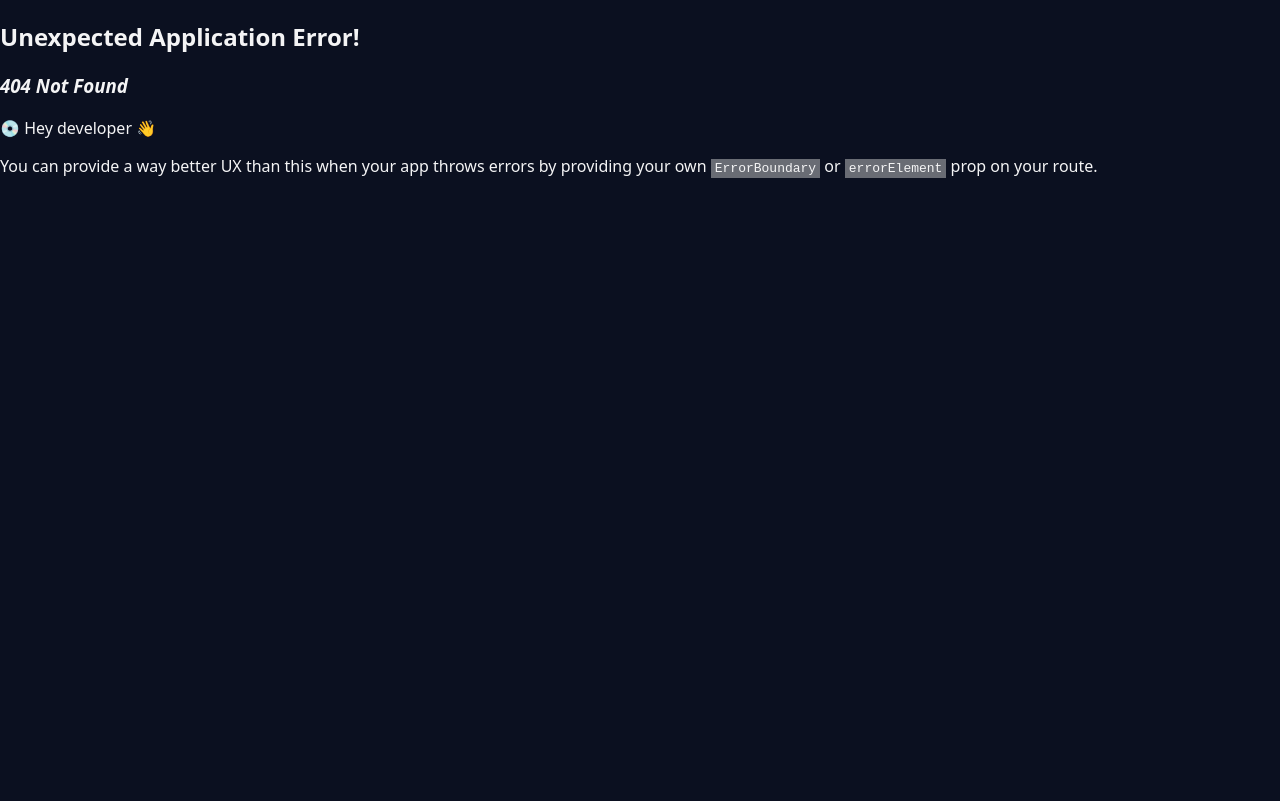
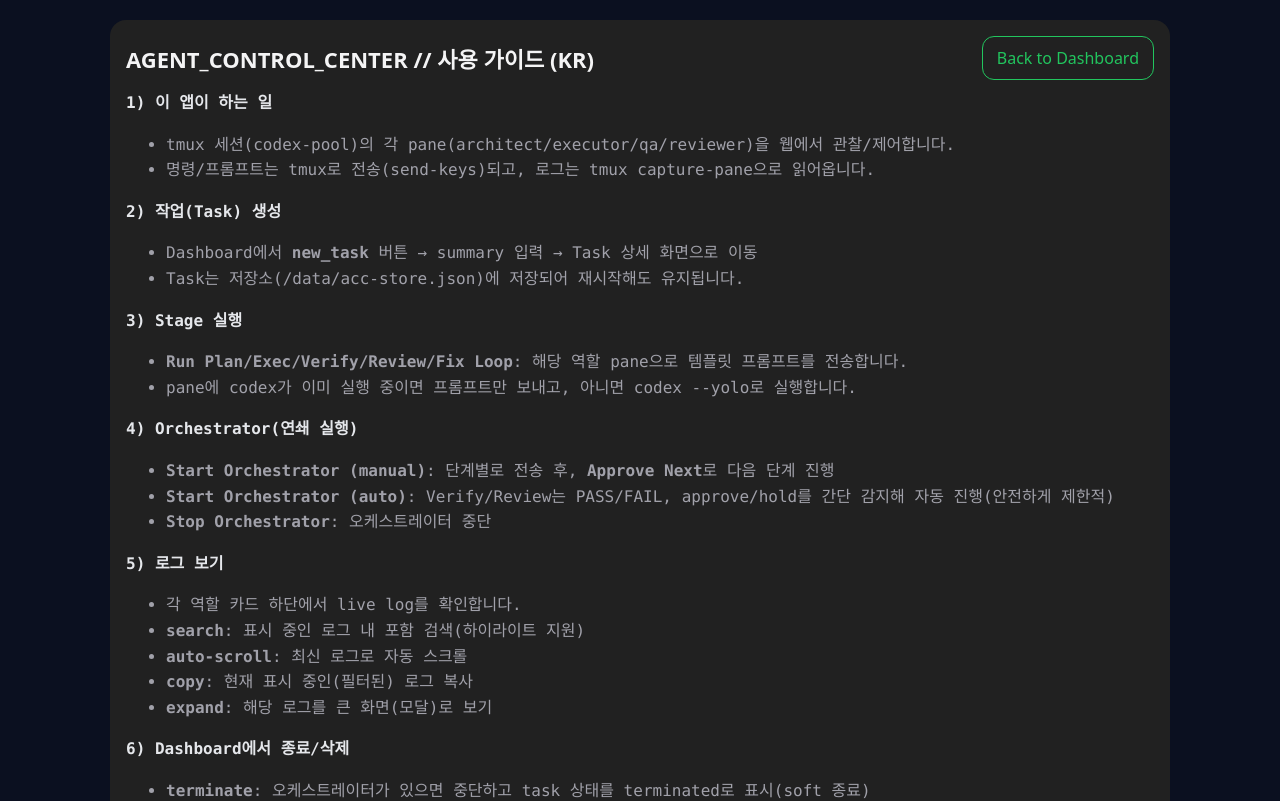
Before and after one commit to swlee3306/agent-control-center, a React (Vite) app in the folder web/: page /help in a window 1280 px wide. Before the commit this address had no page. Shown: the top 801 px of the page. Built offline with nearby package versions, Linux system fonts and the light colour scheme.

Commit message:
feat(ui): log highlight/expand + back/help + button active styles

```diff
--- a/web/src/router.tsx
+++ b/web/src/router.tsx
@@ -1,11 +1,13 @@
 import React from 'react';
 import { createBrowserRouter } from 'react-router-dom';
 import { DashboardPage } from './screens/DashboardPage';
+import { HelpPage } from './screens/HelpPage';
 import { TaskDetailPage } from './screens/TaskDetailPage';
 
 export const router = createBrowserRouter(
   [
     { path: '/', element: <DashboardPage /> },
+    { path: '/help', element: <HelpPage /> },
     { path: '/tasks/:taskId', element: <TaskDetailPage /> },
   ],
   {
--- a/web/src/screens/DashboardPage.tsx
+++ b/web/src/screens/DashboardPage.tsx
@@ -40,6 +40,9 @@ export function DashboardPage() {
             <button className="btn btnPrimary" onClick={() => void newTask()}>
               new_task
             </button>
+            <Link className="btn" style={{ borderColor: '#22c55e', color: '#22c55e', background: 'transparent' }} to="/help">
+              help
+            </Link>
             <button className="btn" onClick={() => void refresh()}>
               refresh_log
             </button>
--- /dev/null
+++ b/web/src/screens/HelpPage.tsx
@@ -0,0 +1,63 @@
+import React from 'react';
+import { Link } from 'react-router-dom';
+
+export function HelpPage() {
+  return (
+    <div className="container" style={{ maxWidth: 1100 }}>
+      <div className="card" style={{ background: '#212121', marginBottom: 16 }}>
+        <div className="spread">
+          <div style={{ fontWeight: 900, fontSize: 22 }}>AGENT_CONTROL_CENTER // 사용 가이드 (KR)</div>
+          <Link className="btn" style={{ borderColor: '#22c55e', color: '#22c55e', background: 'transparent' }} to="/">
+            Back to Dashboard
+          </Link>
+        </div>
+        <div className="mono" style={{ marginTop: 10, color: '#a1a1aa', lineHeight: 1.6 }}>
+          <div style={{ fontWeight: 900, color: '#e5e7eb' }}>1) 이 앱이 하는 일</div>
+          <ul>
+            <li>tmux 세션(codex-pool)의 각 pane(architect/executor/qa/reviewer)을 웹에서 관찰/제어합니다.</li>
+            <li>명령/프롬프트는 tmux로 전송(send-keys)되고, 로그는 tmux capture-pane으로 읽어옵니다.</li>
+          </ul>
+
+          <div style={{ fontWeight: 900, color: '#e5e7eb' }}>2) 작업(Task) 생성</div>
+          <ul>
+            <li>Dashboard에서 <b>new_task</b> 버튼 → summary 입력 → Task 상세 화면으로 이동</li>
+            <li>Task는 저장소(/data/acc-store.json)에 저장되어 재시작해도 유지됩니다.</li>
+          </ul>
+
+          <div style={{ fontWeight: 900, color: '#e5e7eb' }}>3) Stage 실행</div>
+          <ul>
+            <li><b>Run Plan/Exec/Verify/Review/Fix Loop</b>: 해당 역할 pane으로 템플릿 프롬프트를 전송합니다.</li>
+            <li>pane에 codex가 이미 실행 중이면 프롬프트만 보내고, 아니면 codex --yolo로 실행합니다.</li>
+          </ul>
+
+          <div style={{ fontWeight: 900, color: '#e5e7eb' }}>4) Orchestrator(연쇄 실행)</div>
+          <ul>
+            <li><b>Start Orchestrator (manual)</b>: 단계별로 전송 후, <b>Approve Next</b>로 다음 단계 진행</li>
+            <li><b>Start Orchestrator (auto)</b>: Verify/Review는 PASS/FAIL, approve/hold를 간단 감지해 자동 진행(안전하게 제한적)</li>
+            <li><b>Stop Orchestrator</b>: 오케스트레이터 중단</li>
+          </ul>
+
+          <div style={{ fontWeight: 900, color: '#e5e7eb' }}>5) 로그 보기</div>
+          <ul>
+            <li>각 역할 카드 하단에서 live log를 확인합니다.</li>
+            <li><b>search</b>: 표시 중인 로그 내 포함 검색(하이라이트 지원)</li>
+            <li><b>auto-scroll</b>: 최신 로그로 자동 스크롤</li>
+            <li><b>copy</b>: 현재 표시 중인(필터된) 로그 복사</li>
+            <li><b>expand</b>: 해당 로그를 큰 화면(모달)로 보기</li>
+          </ul>
+
+          <div style={{ fontWeight: 900, color: '#e5e7eb' }}>6) Dashboard에서 종료/삭제</div>
+          <ul>
+            <li><b>terminate</b>: 오케스트레이터가 있으면 중단하고 task 상태를 terminated로 표시(soft 종료)</li>
+            <li><b>delete</b>: task를 저장소에서 완전 삭제(복구 불가)</li>
+          </ul>
+
+          <div style={{ fontWeight: 900, color: '#e5e7eb' }}>Tip</div>
+          <ul>
+            <li>tmux pane이 섞였다고 느껴지면 Task Detail의 <b>Sync pane titles</b> 버튼을 눌러 역할명을 고정하세요.</li>
+          </ul>
+        </div>
+      </div>
+    </div>
+  );
+}
--- a/web/src/screens/TaskDetailPage.tsx
+++ b/web/src/screens/TaskDetailPage.tsx
@@ -1,5 +1,5 @@
 import React from 'react';
-import { useParams } from 'react-router-dom';
+import { Link, useParams } from 'react-router-dom';
 import {
   apiGet,
   apiPost,
@@ -16,11 +16,41 @@ function statusBadge(status: Status) {
   return 'badge badgeWarn';
 }
 
+function escapeRegExp(s: string) {
+  return s.replace(/[.*+?^${}()|[\]\\]/g, '\\$&');
+}
+
+function HighlightedLines({ text, q }: { text: string; q: string }) {
+  if (!q.trim()) return <>{text || '(waiting for tmux log...)'}</>;
+  const re = new RegExp(escapeRegExp(q), 'gi');
+  const lines = (text || '').split('\n');
+  return (
+    <>
+      {lines.map((line, i) => {
+        const parts: Array<string> = line.split(re);
+        const matches = line.match(re) ?? [];
+        return (
+          <React.Fragment key={i}>
+            {parts.map((p, j) => (
+              <React.Fragment key={j}>
+                {p}
+                {j < matches.length ? <span className="mark">{matches[j]}</span> : null}
+              </React.Fragment>
+            ))}
+            {i < lines.length - 1 ? '\n' : null}
+          </React.Fragment>
+        );
+      })}
+    </>
+  );
+}
+
 function RoleLog({ role }: { role: AgentRole }) {
   const [text, setText] = React.useState<string>('');
   const [q, setQ] = React.useState<string>('');
   const [autoScroll, setAutoScroll] = React.useState<boolean>(true);
   const [updatedAt, setUpdatedAt] = React.useState<string>('');
+  const [expanded, setExpanded] = React.useState<boolean>(false);
   const termRef = React.useRef<HTMLDivElement | null>(null);
 
   React.useEffect(() => {
@@ -88,6 +118,9 @@ function RoleLog({ role }: { role: AgentRole }) {
           <button className="btn" style={{ borderColor: '#3F3F46', color: '#a1a1aa' }} onClick={() => void copy()}>
             copy
           </button>
+          <button className="btn" style={{ borderColor: '#3F3F46', color: '#a1a1aa' }} onClick={() => setExpanded(true)}>
+            expand
+          </button>
         </div>
       </div>
 
@@ -116,9 +149,56 @@ function RoleLog({ role }: { role: AgentRole }) {
 
       <div ref={termRef} className="term" style={{ marginTop: 8, height: 160 }}>
         <div className="termLine" style={{ color: '#a1a1aa' }}>
-          {filtered || '(waiting for tmux log...)'}
+          <HighlightedLines text={filtered} q={q} />
         </div>
       </div>
+
+      {expanded ? (
+        <div className="modalOverlay" onClick={() => setExpanded(false)}>
+          <div className="modal" onClick={(e) => e.stopPropagation()}>
+            <div className="spread">
+              <div className="mono" style={{ fontWeight: 900 }}>
+                {role} // log (expanded)
+              </div>
+              <button className="btn btnOutlineWarn" onClick={() => setExpanded(false)}>
+                close
+              </button>
+            </div>
+
+            <div className="row" style={{ marginTop: 10 }}>
+              <input
+                className="mono"
+                value={q}
+                onChange={(e) => setQ(e.target.value)}
+                placeholder="search in log…"
+                style={{
+                  flex: 1,
+                  background: '#232529',
+                  border: '1px solid #3F3F46',
+                  borderRadius: 6,
+                  color: '#f4f4f5',
+                  padding: '8px 10px',
+                  outline: 'none',
+                }}
+              />
+              {q ? (
+                <button className="btn" style={{ borderColor: '#3F3F46', color: '#a1a1aa' }} onClick={() => setQ('')}>
+                  clear
+                </button>
+              ) : null}
+              <button className="btn" style={{ borderColor: '#3F3F46', color: '#a1a1aa' }} onClick={() => void copy()}>
+                copy
+              </button>
+            </div>
+
+            <div className="term" style={{ marginTop: 10, height: '70vh' as const }}>
+              <div className="termLine" style={{ color: '#a1a1aa' }}>
+                <HighlightedLines text={filtered} q={q} />
+              </div>
+            </div>
+          </div>
+        </div>
+      ) : null}
     </div>
   );
 }
@@ -183,7 +263,16 @@ export function TaskDetailPage() {
     <div className="container" style={{ maxWidth: 1440 }}>
       <div className="card" style={{ background: '#1E2026', borderRadius: 6, border: '1px solid #2A2B30' }}>
         <div className="spread" style={{ gap: 12 }}>
-          <div style={{ fontSize: 26, fontWeight: 900 }}>TASK_DETAIL // AGENT_CONTROL_CENTER</div>
+          <div className="row" style={{ gap: 10, flexWrap: 'wrap' }}>
+            <div style={{ fontSize: 26, fontWeight: 900 }}>TASK_DETAIL // AGENT_CONTROL_CENTER</div>
+            <Link
+              className="btn"
+              style={{ borderColor: '#3F3F46', color: '#a1a1aa', background: 'transparent' }}
+              to="/"
+            >
+              Back
+            </Link>
+          </div>
           <button
             className="btn"
             style={{ borderColor: '#22c55e', color: '#22c55e', background: 'transparent' }}
--- a/web/src/styles.css
+++ b/web/src/styles.css
@@ -20,7 +20,9 @@ a{ color: inherit; text-decoration: none; }
 
 .mono{ font-family: ui-monospace, SFMono-Regular, Menlo, Monaco, Consolas, 'Liberation Mono', 'Courier New', monospace; }
 
-.btn{ border: 1px solid #333; background: #2d2d2d; color: #fff; padding: 10px 14px; border-radius: 12px; cursor: pointer; }
+.btn{ border: 1px solid #333; background: #2d2d2d; color: #fff; padding: 10px 14px; border-radius: 12px; cursor: pointer; transition: transform .06s ease, filter .12s ease, opacity .12s ease; }
+.btn:active{ transform: translateY(1px) scale(0.99); filter: brightness(1.05); }
+.btn:disabled{ opacity: .55; cursor: not-allowed; }
 .btnPrimary{ background: #ff6b35; border-color: #ff6b35; color: #0d0d0d; font-weight: 700; }
 .btnSuccess{ background: #22c55e; border-color: #22c55e; color: #16171b; font-weight: 700; }
 .btnOutlineWarn{ border-color: #f59e0b; color: #f59e0b; background: transparent; }
@@ -40,6 +42,11 @@ a{ color: inherit; text-decoration: none; }
 .termLine{ font-family: ui-monospace, SFMono-Regular, Menlo, Monaco, Consolas, 'Liberation Mono', 'Courier New', monospace;
   font-size: 12px; line-height: 1.4; white-space: pre-wrap; }
 
+.mark{ background: rgba(245, 158, 11, 0.25); color: #fde68a; padding: 0 1px; border-radius: 2px; }
+
+.modalOverlay{ position: fixed; inset: 0; background: rgba(0,0,0,0.55); display: flex; justify-content: center; align-items: center; z-index: 50; }
+.modal{ width: min(1100px, calc(100vw - 40px)); max-height: calc(100vh - 40px); overflow: auto; background: #111318; border: 1px solid #2a2b30; border-radius: 12px; padding: 16px; }
+
 .row{ display:flex; gap: 12px; align-items:center; }
 .spread{ display:flex; justify-content: space-between; align-items:center; }
 
```
